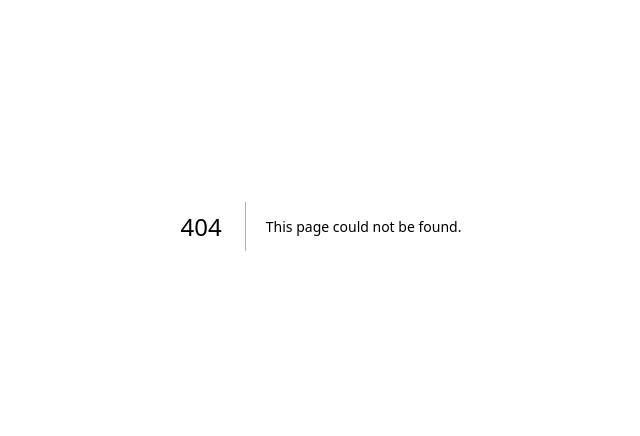
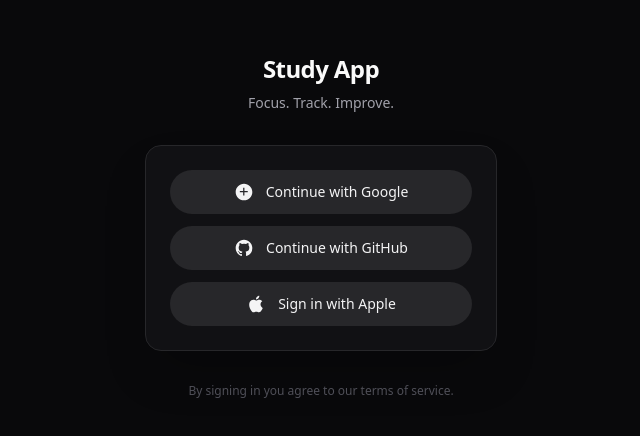
Before and after one commit to kiwayu/study-app, a Next.js app in the folder web/: page /login in a window 1280 px wide. Before the commit this address had no page. Shown: the part 174-610 px from the top of the page, without its empty margins (319-959 px from the left). Built offline with nearby package versions, Linux system fonts and the light colour scheme; no server answers.

Commit message:
feat: add login page with Google, GitHub, Apple OAuth buttons

```diff
--- /dev/null
+++ b/web/app/(auth)/layout.tsx
@@ -0,0 +1,7 @@
+export default function AuthLayout({ children }: { children: React.ReactNode }) {
+  return (
+    <div className="min-h-screen flex items-center justify-center bg-zinc-950">
+      {children}
+    </div>
+  )
+}
--- /dev/null
+++ b/web/app/(auth)/login/page.tsx
@@ -0,0 +1,69 @@
+'use client'
+
+import { createClient } from '@/lib/supabase/client'
+import { Provider } from '@supabase/supabase-js'
+
+const providers: { id: Provider; label: string; icon: string }[] = [
+  {
+    id: 'google',
+    label: 'Continue with Google',
+    icon: 'M12 2C6.477 2 2 6.477 2 12s4.477 10 10 10 10-4.477 10-10S17.523 2 12 2zm4.5 10.25h-4v4h-1.5v-4h-4v-1.5h4v-4H12.5v4h4v1.5z',
+  },
+  {
+    id: 'github',
+    label: 'Continue with GitHub',
+    icon: 'M12 2C6.477 2 2 6.484 2 12.017c0 4.425 2.865 8.18 6.839 9.504.5.092.682-.217.682-.483 0-.237-.008-.868-.013-1.703-2.782.605-3.369-1.343-3.369-1.343-.454-1.158-1.11-1.466-1.11-1.466-.908-.62.069-.608.069-.608 1.003.07 1.531 1.032 1.531 1.032.892 1.53 2.341 1.088 2.91.832.092-.647.35-1.088.636-1.338-2.22-.253-4.555-1.113-4.555-4.951 0-1.093.39-1.988 1.029-2.688-.103-.253-.446-1.272.098-2.65 0 0 .84-.27 2.75 1.026A9.564 9.564 0 0112 6.844a9.59 9.59 0 012.504.337c1.909-1.296 2.747-1.027 2.747-1.027.546 1.379.202 2.398.1 2.651.64.7 1.028 1.595 1.028 2.688 0 3.848-2.339 4.695-4.566 4.943.359.309.678.92.678 1.855 0 1.338-.012 2.419-.012 2.747 0 .268.18.58.688.482A10.019 10.019 0 0022 12.017C22 6.484 17.522 2 12 2z',
+  },
+  {
+    id: 'apple',
+    label: 'Sign in with Apple',
+    icon: 'M18.71 19.5c-.83 1.24-1.71 2.45-3.05 2.47-1.34.03-1.77-.79-3.29-.79-1.53 0-2 .77-3.27.82-1.31.05-2.3-1.32-3.14-2.53C4.25 17 2.94 12.45 4.7 9.39c.87-1.52 2.43-2.48 4.12-2.51 1.28-.02 2.5.87 3.29.87.78 0 2.26-1.07 3.8-.91.65.03 2.47.26 3.64 1.98-.09.06-2.17 1.28-2.15 3.81.03 3.02 2.65 4.03 2.68 4.04-.03.07-.42 1.44-1.38 2.83M13 3.5c.73-.83 1.94-1.46 2.94-1.5.13 1.17-.34 2.35-1.04 3.19-.69.85-1.83 1.51-2.95 1.42-.15-1.15.41-2.35 1.05-3.11z',
+  },
+]
+
+export default function LoginPage() {
+  const supabase = createClient()
+
+  async function signInWith(provider: Provider) {
+    await supabase.auth.signInWithOAuth({
+      provider,
+      options: {
+        redirectTo: `${window.location.origin}/auth/callback`,
+      },
+    })
+  }
+
+  return (
+    <div className="w-full max-w-sm space-y-8 px-4">
+      {/* Header */}
+      <div className="text-center space-y-2">
+        <h1 className="text-2xl font-semibold tracking-tight text-zinc-50">
+          Study App
+        </h1>
+        <p className="text-sm text-zinc-400">
+          Focus. Track. Improve.
+        </p>
+      </div>
+
+      {/* Card */}
+      <div className="rounded-2xl border border-zinc-800 bg-zinc-900/60 backdrop-blur-sm p-6 space-y-3 shadow-2xl">
+        {providers.map((p) => (
+          <button
+            key={p.id}
+            onClick={() => signInWith(p.id)}
+            className="w-full flex items-center justify-center gap-3 rounded-full bg-zinc-800 hover:bg-zinc-700 active:bg-zinc-600 text-zinc-100 text-sm font-medium py-3 px-4 transition-colors duration-150"
+          >
+            <svg viewBox="0 0 24 24" className="w-5 h-5 fill-current flex-shrink-0">
+              <path d={p.icon} />
+            </svg>
+            {p.label}
+          </button>
+        ))}
+      </div>
+
+      <p className="text-center text-xs text-zinc-600">
+        By signing in you agree to our terms of service.
+      </p>
+    </div>
+  )
+}
```
